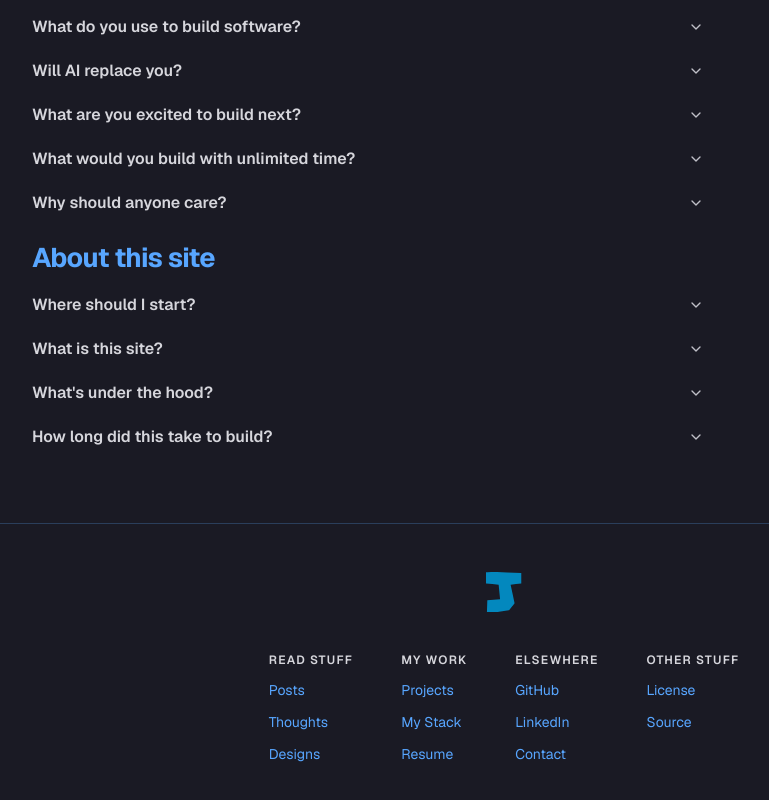
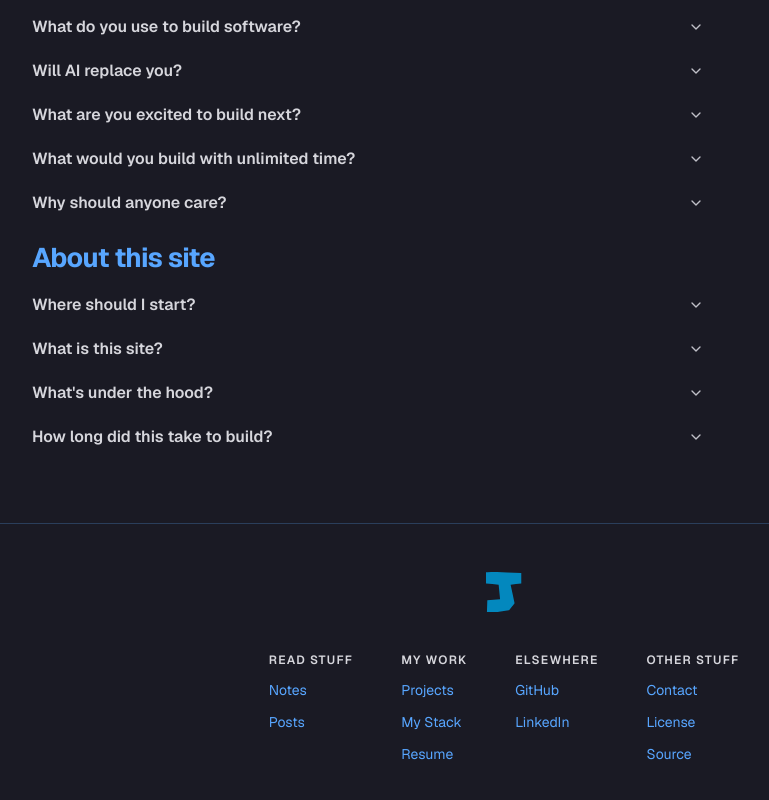
Before and after one commit to jaygriffinjay/jaygriff-v4, a Next.js app: page /about in a window 1280 px wide. Shown: the part 1935-2735 px from the top of the page, without its empty margins (136-905 px from the left). Built offline with nearby package versions, Linux system fonts and the light colour scheme.

Commit message:
Footer: Notes and Posts under Read Stuff, Contact first under Other Stuff

```diff
--- a/src/components/site/footer.tsx
+++ b/src/components/site/footer.tsx
@@ -13,9 +13,8 @@ const columns: { title: string; links: FooterLink[] }[] = [
   {
     title: "Read Stuff",
     links: [
+      { label: "Notes", href: "/notes" },
       { label: "Posts", href: "/posts" },
-      { label: "Thoughts", href: "/thoughts" },
-      { label: "Designs", href: "/designs" },
     ],
   },
   {
@@ -31,12 +30,12 @@ const columns: { title: string; links: FooterLink[] }[] = [
     links: [
       { label: "GitHub", href: "https://github.com/jaygriffinjay" },
       { label: "LinkedIn", href: "https://linkedin.com/in/jaygriffinjay" },
-      { label: "Contact", href: "/contact" },
     ],
   },
   {
     title: "Other Stuff",
     links: [
+      { label: "Contact", href: "/contact" },
       { label: "License", href: "/license" },
       { label: "Source", href: "https://github.com/jaygriffinjay/jaygriff-v4" },
     ],
```
